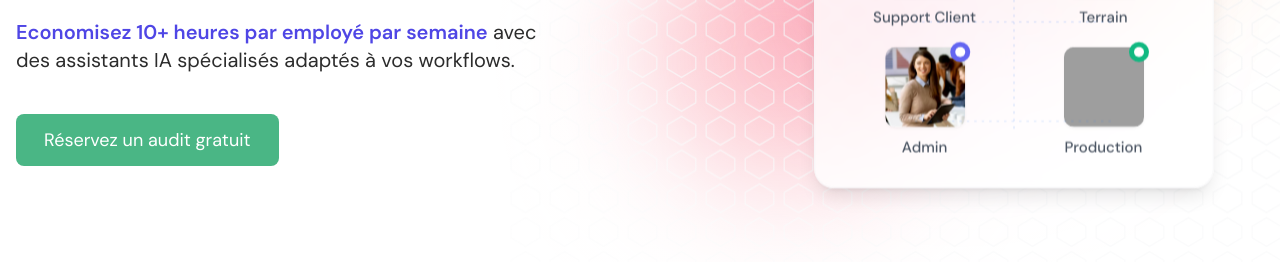
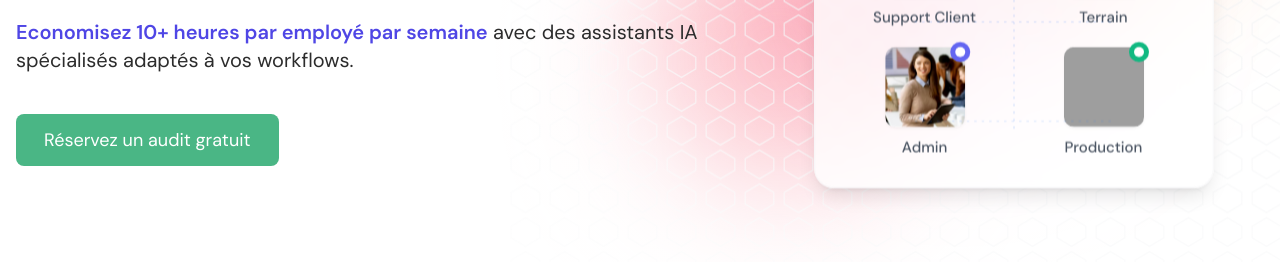
Before and after one commit to early-riser18/agence-ingenia-website, a website: page fr/index.html in a window 1280 px wide. Shown: the part 330-599 px from the top of the page. Drawn offline with Linux system fonts and the light colour scheme; grey boxes are pictures that could not be loaded; a script that the page names is missing.

Commit message:
fix: adjust whitespace in hero section text for consistency

```diff
--- a/fr/index.html
+++ b/fr/index.html
@@ -442,8 +442,8 @@
         <div class="text-center md:text-left rounded-full ">
             <h1 class="mb-10 leading-tight">L'IA au service de votre entreprise<br> </h1>
             <p class="text-xl mb-10 "><span class="font-semibold text-indigo-600">Economisez 10+ heures par employé par semaine</span> avec
-                    <span class="whitespace-nowrap">des assistants IA spécialisés adaptés à vos workflows.</span>
-                </span></p>
+                <span class="">des assistants IA spécialisés adaptés à vos workflows.</span>
+            </span></p>
             <div class="flex justify-center md:justify-start">
                 <a href="https://calendly.com/justin-warambourg/consultation-ingenia" target="_blank"
                     class="btn-primary text-lg">Réservez un audit gratuit</a>
```
Also changed, not shown: index.html (+2 -2 lines), src/partials/fr/section_home.html (+1 -1 lines).
